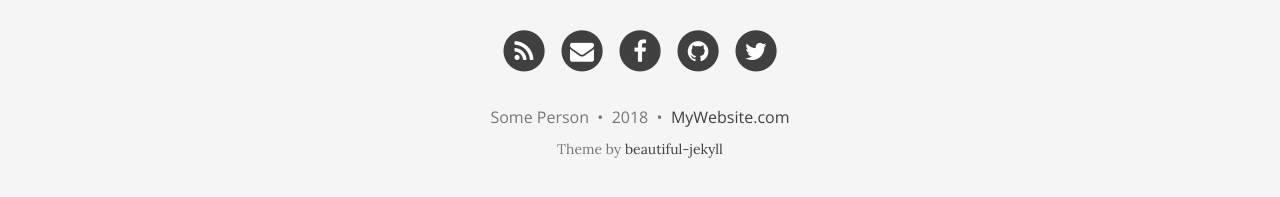
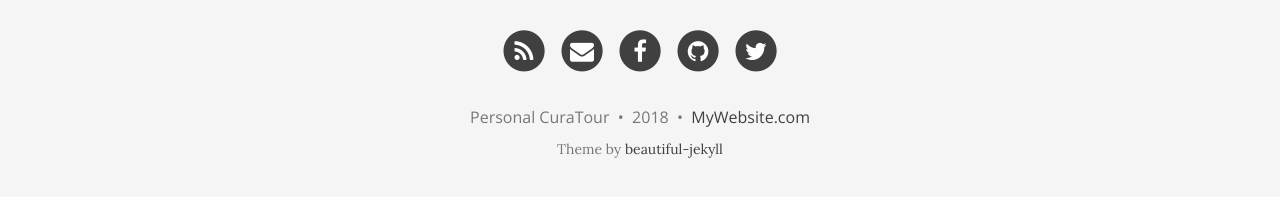
Before and after one commit to krtejeda/PersonalCuraTour, a Jekyll site: the page built from index.html, in a window 1280 px wide and 900 px high, scrolled down 1134 px. Shown: the part 690-887 px from the top of the window. Built offline with Jekyll 4.4.1, drawn with Linux system fonts in a browser that asks for light colours; nearby versions of some CDN libraries; the list of posts is cut into pages by our own code.

Commit message:
Update _config.yml

```diff
--- a/_config.yml
+++ b/_config.yml
@@ -64,7 +64,7 @@ footer-link-col: "#404040"
 # Change all these values or delete the ones you don't want.
 # Important: you must keep the "name" parameter, everything else you can remove
 author:
-  name: Some Person
+  name: Personal CuraTour
 
 # Select your active Social Network Links.
 # Uncomment the links you want to show in the footer and add your information to each link.
```
